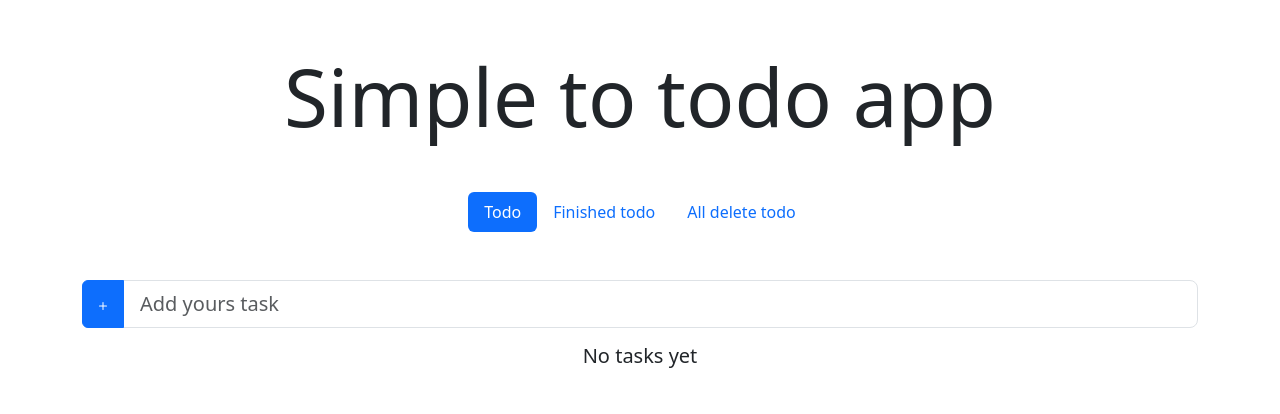
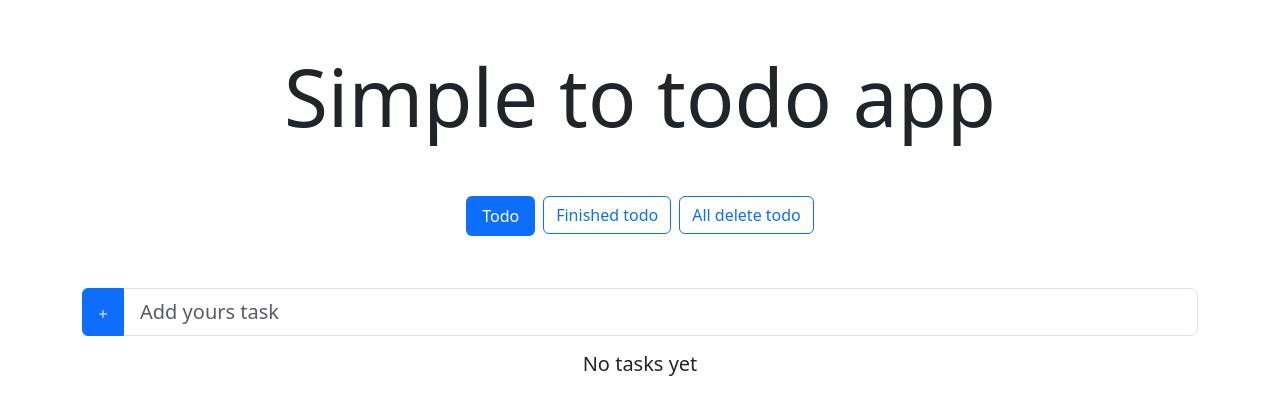
Before and after one commit to kacpermielanczyk/simple-todo-app, a React (Create React App) app: page / in a window 1280 px wide. Shown: the top 414 px of the page. Built offline with nearby package versions, Linux system fonts and the light colour scheme.

Commit message:
improved more accurate showing

```diff
--- a/package.json
+++ b/package.json
@@ -1,5 +1,6 @@
 {
   "name": "simple-todo-app",
+  "author": "Kacper Mielańczyk",
   "version": "0.1.0",
   "private": true,
   "dependencies": {
--- a/public/index.html
+++ b/public/index.html
@@ -5,36 +5,13 @@
     <meta name="viewport" content="width=device-width, initial-scale=1" />
     <meta name="theme-color" content="#000000" />
     <meta
-      name="description"
+      name="Todo app"
       content="Web site created using create-react-app"
     />
-    <!--
-      manifest.json provides metadata used when your web app is installed on a
-      user's mobile device or desktop. See https://developers.google.com/web/fundamentals/web-app-manifest/
-    -->
-    <!--
-      Notice the use of %PUBLIC_URL% in the tags above.
-      It will be replaced with the URL of the `public` folder during the build.
-      Only files inside the `public` folder can be referenced from the HTML.
-
-      Unlike "/favicon.ico" or "favicon.ico", "%PUBLIC_URL%/favicon.ico" will
-      work correctly both with client-side routing and a non-root public URL.
-      Learn how to configure a non-root public URL by running `npm run build`.
-    -->
     <title>React App</title>
   </head>
   <body>
     <noscript>You need to enable JavaScript to run this app.</noscript>
     <div id="root"></div>
-    <!--
-      This HTML file is a template.
-      If you open it directly in the browser, you will see an empty page.
-
-      You can add webfonts, meta tags, or analytics to this file.
-      The build step will place the bundled scripts into the <body> tag.
-
-      To begin the development, run `npm start` or `yarn start`.
-      To create a production bundle, use `npm run build` or `yarn build`.
-    -->
   </body>
 </html>
--- a/src/App.css
+++ b/src/App.css
@@ -6,10 +6,17 @@
     background-color: #f4f4f4 !important;
 }
 
+.nav-hover:hover {
+    background-color: #0d6dfd6c !important;
+}
+
 .content {
     display: none;
+    opacity: 0;
+    transition: all 0.5s;
 }
 
 .show-content {
     display: block;
+    transition: all 0.5s;
 }
--- a/src/ToDoApp.js
+++ b/src/ToDoApp.js
@@ -28,7 +28,7 @@ export default function ToDoApp() {
   function AddToDo() {
     const name = todoName.current.value;
     const dateFormat = new Date();
-    const dataCreateTodo = format(dateFormat, "yyyy-MM-dd");
+    const dataCreateTodo = format(dateFormat, "yyyy-MM-dd HH:mm");
 
     if (name === "") return null;
 
@@ -70,7 +70,7 @@ export default function ToDoApp() {
         newTodoList[i].complete = !newTodoList[i].complete;
         if(newTodoList[i].dataDone === null) {
           const dateFormat = new Date();
-          const dataDoneTodo = format(dateFormat, "dd-MM-yyyy");
+          const dataDoneTodo = format(dateFormat, "yyyy-MM-dd HH:mm");
           newTodoList[i].dataDone = dataDoneTodo;
         }
         else {
@@ -88,9 +88,9 @@ export default function ToDoApp() {
       <HeaderToDoApp />
 
       <ul className="nav nav-pills mb-5 justify-content-center">
-        <li className="nav-item"><button onClick={() => updateToggle(1)} className={toggle === 1 ? "nav-link btn active" : "nav-link btn"}>Todo</button></li>
-        <li className="nav-item"><button onClick={() => updateToggle(2)} className={toggle === 2 ? "nav-link btn active" : "nav-link btn"}>Finished todo</button></li>
-        <li className="nav-item"><button onClick={() => updateToggle(3)} className={toggle === 3 ? "nav-link btn active" : "nav-link btn"}>All delete todo</button></li>
+        <li className="nav-item"><button type="button" onClick={() => updateToggle(1)} className={toggle === 1 ? "nav-link btn active m-1" : "btn btn-outline-primary m-1"}>Todo</button></li>
+        <li className="nav-item"><button type="button" onClick={() => updateToggle(2)} className={toggle === 2 ? "nav-link btn active m-1" : "btn btn-outline-primary m-1"}>Finished todo</button></li>
+        <li className="nav-item"><button type="button" onClick={() => updateToggle(3)} className={toggle === 3 ? "nav-link btn active m-1" : "btn btn-outline-primary m-1"}>All delete todo</button></li>
       </ul>
 
       <div className={toggle === 1 ? 'show-content' : 'content'}>
```
